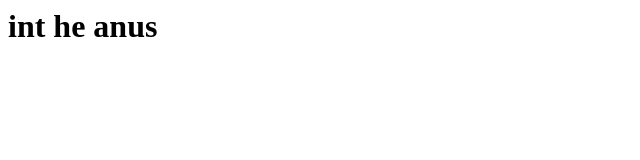
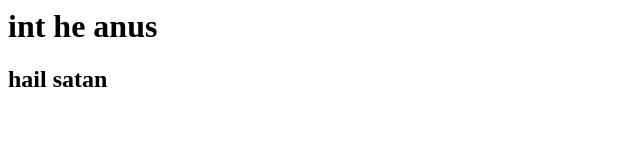
Before and after one commit to SleevieB/smogSquad, a plain HTML site: page index.html in a window 1280 px wide. Shown: the whole page, without its empty margins (0-640 px from the left). Drawn offline with Linux system fonts and the light colour scheme.

Commit message:
added hail satan

```diff
--- a/index.html
+++ b/index.html
@@ -1 +1,3 @@
 <h1>int he anus<h1>
+
+    <h2> hail satan </h2>
```
